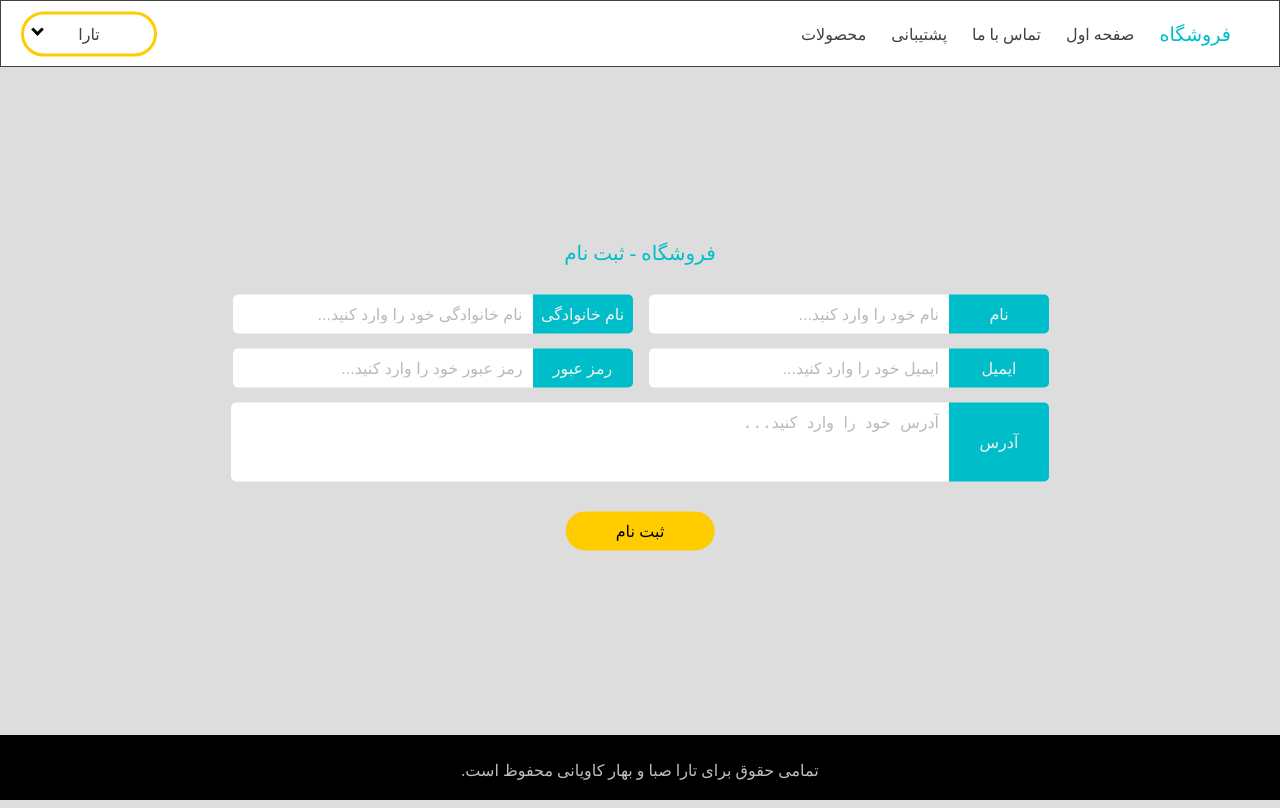
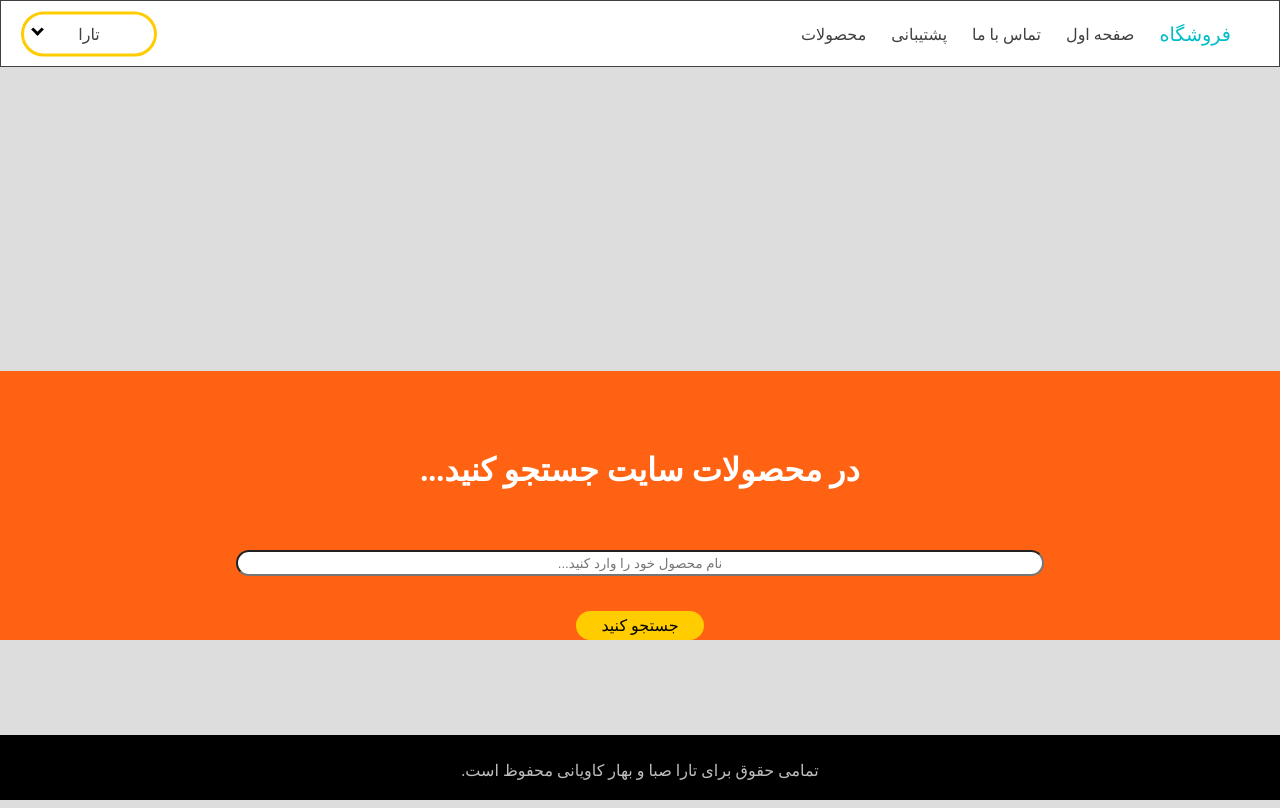
Before and after one commit to Baharkaviani/E-commerce-website, a Vue app: page / in a window 1280 px wide. Built offline with nearby package versions, Linux system fonts and the light colour scheme.

Commit message:
fix: hero-header

```diff
--- a/src/App.vue
+++ b/src/App.vue
@@ -1,11 +1,19 @@
 <template>
     <div class="app">
+        <!--    nav menu of the website    -->
         <nav_menu class="menu"/>
-<!--        <website class="main"/>-->
+
+        <!--    website component contains the main part of site!    -->
+        <website class="website"/>
+
+        <!--    login and register section    -->
 <!--        <div class="app-item">-->
-            <login_register class="main"/>
+<!--            <login_register class="main"/>-->
 <!--        </div>-->
+
+        <!--    footer of the website    -->
         <footer-section class="footerSection"/>
+
 <!--        <sorter></sorter>-->
 <!--        <section class="products">-->
 <!--            <Product v-for="product in products"-->
@@ -28,9 +36,9 @@
 
 <script>
     import nav_menu from "@/components/fixed/nav_menu";
-    // import website from "@/components/website";
+    import website from "@/components/website";
     import footerSection from "@/components/fixed/footerSection";
-    import login_register from "@/components/register_login/login_register";
+    // import login_register from "@/components/register_login/login_register";
 
     //import sorter from "@/components/sorter";
     //import Product from "@/components/Product";
@@ -43,9 +51,9 @@
         name: 'App',
         components: {
             nav_menu,
-            // website,
+            website,
             footerSection,
-            login_register
+            // login_register
             // Categories,
             // sorter,
             // Product,
@@ -119,33 +127,14 @@
 </script>
 
 <style>
-    #app {
-        display: flex;
-        justify-content: center;
-    }
-
-    /** {*/
-    /*  margin: 0;*/
-    /*  padding: 0;*/
-    /*  box-sizing: border-box;*/
-    /*}*/
-    /*body {*/
-    /*  font-family: 'montseratt', sans-serif;*/
-    /*}*/
-    /*#app {*/
-    /*  width: 100vw;*/
-    /*  min-height: 100vh;*/
-    /*  overflow: hidden;*/
-    /*  background-color: white;*/
-    /*  display: flex;*/
-    /*  justify-content: center;*/
-    /*  align-items: center;*/
-    /*}*/
-    /*.products {*/
-    /*  display: flex;*/
-    /*  max-width: 1280px;*/
-    /*  padding: 25px;*/
-    /*  margin: 0 auto;*/
+    /*.app {*/
+    /*    display: flex;*/
+    /*    justify-content: center;*/
+    /*    background-color: #dddddd;*/
+    /*    width: 1280px;*/
+    /*    left: 0;*/
+    /*    right: 0;*/
+    /*    margin: 0 auto;*/
     /*}*/
 
     .app {
@@ -162,28 +151,24 @@
         right: 0;
         margin: 0 auto;
         height: 100%;
-
     }
 
 
-    /*.menu {*/
-    /*    flex-basis: 1280px;*/
-    /*}*/
-    .app-item{
-      border: 2px solid red;
-    }
     .main {
-        top: 0%;
         background-color: #dddddd;
         bottom: 50%;
         position: absolute;
         transform: translate(0, 50%);
         margin-top: 65px;
-
-
     }
 
-    /*.footerSection {*/
-    /*    flex: 1 100%;*/
-    /*}*/
+    .menu { grid-area: menu; }
+
+    .website {
+        grid-area: main;
+        margin-top: 65px;
+    }
+
+    .footerSection { grid-area: footer; }
+
 </style>
--- a/src/components/hero_header.vue
+++ b/src/components/hero_header.vue
@@ -1,6 +1,6 @@
 <template>
     <div class="main-hero">
-        <div class="hero-containter">
+        <div class="hero-container">
             <h1>در محصولات سایت جستجو کنید...</h1>
             <input type="text" id="product" name="product" placeholder="نام محصول خود را وارد کنید...">
             <a class="button">جستجو کنید</a>
@@ -15,38 +15,42 @@
 </script>
 
 <style scoped>
-    *{
+    * {
         direction: rtl;
-        left: 0;
-        right: 0;
-        width: 1280px;
     }
 
     .main-hero{
-        border: 1px solid black;
-        /*width: 500px;*/
-        height: 700px;
+        background-color: #ff6213;
+        left: 0;
+        right: 0;
+        margin: auto 0;
+        width: 1280px;
         position: relative;
+        /*height: 300px;*/
     }
 
-    h1{
+    .hero-container {
+        display: flex;
+        align-items: center;
+        justify-content: center;
+        flex-direction: column;
+    }
+
+    h1 {
         margin-top: 80px;
         font-size: 32px;
-        color: red;
+        color: white;
         text-align: center;
-        border-color: black;
-        border: 1px solid;
-        margin-bottom: 0;
     }
 
     input {
-        margin-top: 40px;
-        /*width: 400px;*/
         text-align: center;
         border-radius: 24px;
-        position: absolute;
-        left: 50%;
-        transform: translate(-50%, 0);
+        /*position: absolute;*/
+        width: 800px;
+        margin: 40px 0 0 0;
+        /*left: 50%;*/
+        /*transform: translate(-50%, 0);*/
         height: 20px;
     }
 
@@ -55,16 +59,14 @@
     }
 
     .button{
-        margin-top: 95px;
+        margin-top: 35px;
         border-radius: 24px;
+        /*position: absolute;*/
         border: none;
         background-color: #ffcc00;
         font-size: 16px;
         text-align: center;
         padding: 5px 25px;
-        position: absolute;
-        left: 50%;
-        transform: translate(-50%, 0);
-        display: inline-block;
+        /*display: block;*/
     }
 </style>
--- a/src/components/website.vue
+++ b/src/components/website.vue
@@ -1,17 +1,18 @@
 <template>
     <div class="website-container">
-<!--        <hero_header class="main-hero"/>-->
-        <div class="item1">Main</div>
-        <div class="item2">Right</div>
+        <hero_header class="main-hero"/>
+<!--        <div class="item1">Main</div>-->
+<!--        <div class="item2">Right</div>-->
     </div>
 </template>
 
 <script>
-    // import hero_header from "@/components/hero_header";
+    import hero_header from "@/components/hero_header";
+
     export default {
         name: "website",
         components: {
-            // hero_header
+            hero_header
         },
     }
 
@@ -20,28 +21,31 @@
 <style scoped>
     .website-container {
         width: 1280px;
-        height: 100%;
         position: relative;
         display: grid;
         top: 65px;
-        left: 0;
-        right: 0;
-        margin: 0 auto;
+        /*left: 0;*/
+        /*right: 0;*/
+        /*margin: 0 auto;*/
         grid-template-areas:
                 'header header header right'
                 'footer footer footer footer';
         align-content: space-between;
-        background-color: #2196F3;
+        /*background-color: #2196F3;*/
     }
 
     .website-container > div {
         text-align: center;
         font-size: 30px;
     }
+
     .website-container > .main-hero {
         grid-area: main-hero;
     }
+
     .item1 { grid-area: header; }
+
     .item2 { grid-area: right; }
+
     .website-container > .footerSection { grid-area: footer; }
 </style>
```
